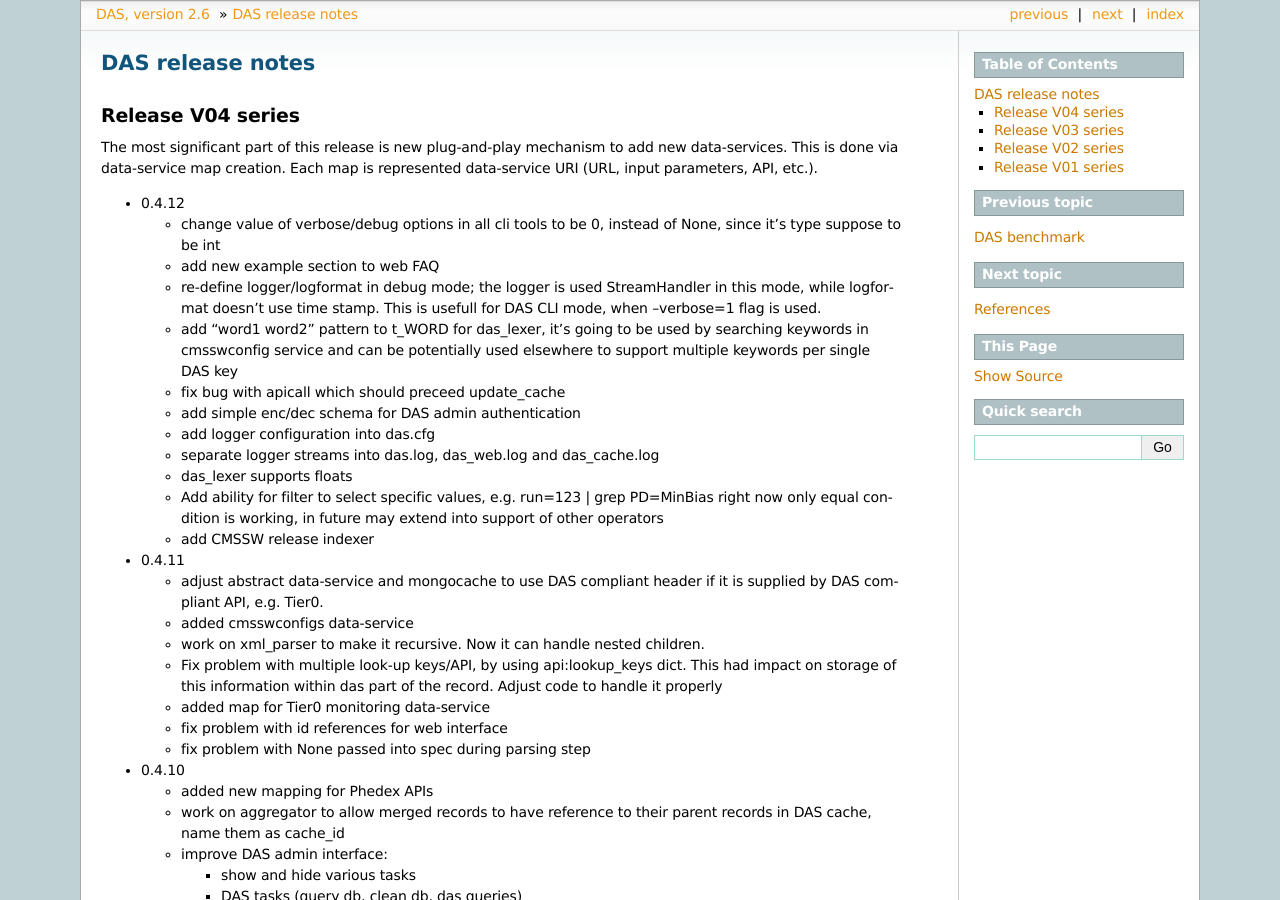
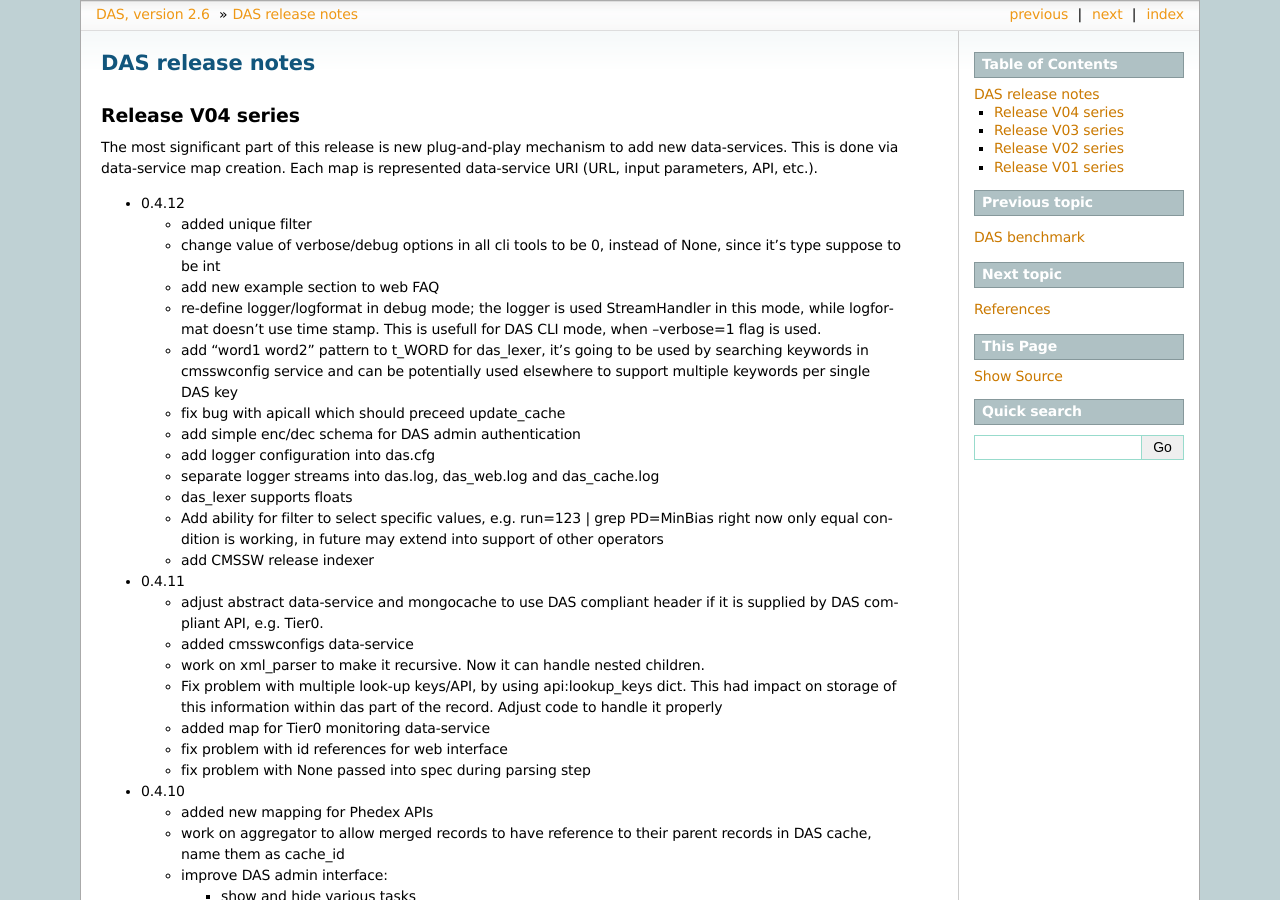
Before and after one commit to dmwm/DAS, a Sphinx documentation site: the page built from doc/sphinx/changelog.rst, in a window 1280 px wide and 900 px high. Built offline with Sphinx 7.4.7, drawn with Linux system fonts in a browser that asks for light colours; the version number is read from the project's files by our own code.

Commit message:
Update
git-svn-id: svn+ssh://svn.cern.ch/reps/CMSDMWM/DAS/trunk@2464 4525493e-7705-40b1-a816-d608a930855b

```diff
--- a/doc/sphinx/changelog.rst
+++ b/doc/sphinx/changelog.rst
@@ -9,6 +9,7 @@ map is represented data-service URI (URL, input parameters, API, etc.).
 
 - 0.4.12
 
+  - added unique filter
   - change value of verbose/debug options in all cli tools to be 0, instead
     of None, since it's type suppose to be int
   - add new example section to web FAQ
```
